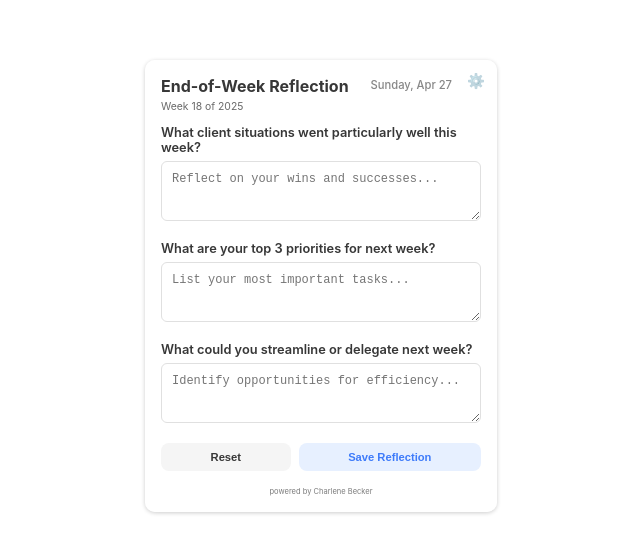
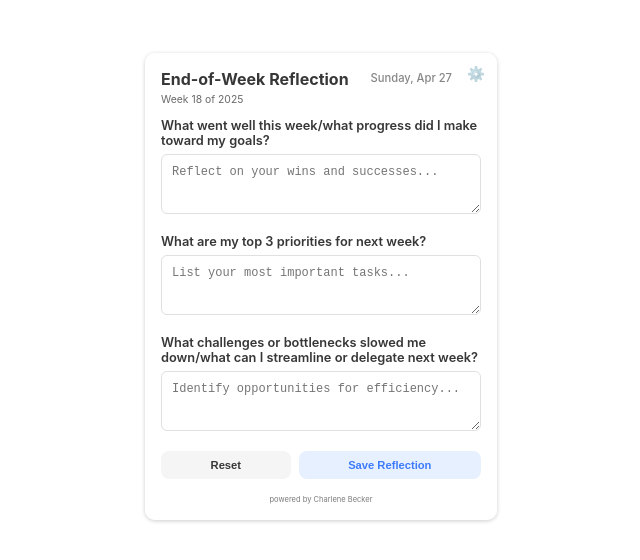
Before and after one commit to charlenebecker/notion-widgets, a plain HTML site: page weekly-reflection-widget.html in a window 1280 px wide. Shown: the part 114-674 px from the top of the page, without its empty margins (319-959 px from the left). Drawn offline with Linux system fonts and the light colour scheme.

Commit message:
Update weekly-reflection-widget.html

```diff
--- a/weekly-reflection-widget.html
+++ b/weekly-reflection-widget.html
@@ -208,17 +208,17 @@
 
         <div class="reflection-container" id="reflectionContainer">
             <div class="reflection-question">
-                <label class="question-label" for="question1">What client situations went particularly well this week?</label>
+                <label class="question-label" for="question1">What went well this week/what progress did I make toward my goals?</label>
                 <textarea class="question-textarea" id="question1" placeholder="Reflect on your wins and successes..."></textarea>
             </div>
 
             <div class="reflection-question">
-                <label class="question-label" for="question2">What are your top 3 priorities for next week?</label>
+                <label class="question-label" for="question2">What are my top 3 priorities for next week?</label>
                 <textarea class="question-textarea" id="question2" placeholder="List your most important tasks..."></textarea>
             </div>
 
             <div class="reflection-question">
-                <label class="question-label" for="question3">What could you streamline or delegate next week?</label>
+                <label class="question-label" for="question3">What challenges or bottlenecks slowed me down/what can I streamline or delegate next week?</label>
                 <textarea class="question-textarea" id="question3" placeholder="Identify opportunities for efficiency..."></textarea>
             </div>
         </div>
```
